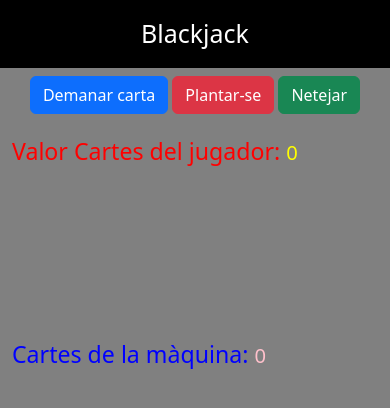
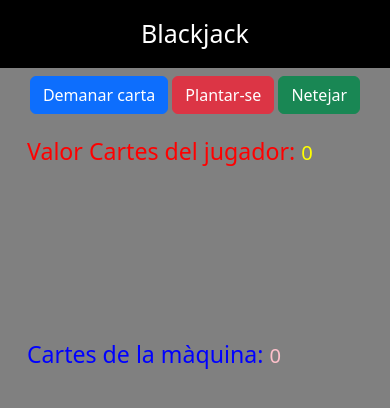
Before and after one commit to jaumevc/blackjack, a website built with Vite: page index.html in a window 390 px wide. Built offline with nearby package versions, Linux system fonts and the light colour scheme.

Commit message:
estils per visualitzacio agradable des de mobil

```diff
--- a/index.html
+++ b/index.html
@@ -25,7 +25,7 @@
     <br/>
     <div class="row container">
         <div class="col">
-            <h3 style="color: red;">Valor Cartes del jugador: <small style="color: yellow;">0</small></h2>
+            <h3 style="color: red; margin-left: 15px;">Valor Cartes del jugador: <small style="color: yellow;">0</small></h2>
             <div id="jugador-cartes">
                 <!-- <img class="carta" src="assets/cartas/2C.png">
                 <img class="carta" src="assets/cartas/2C.png">
@@ -37,7 +37,7 @@
 
     <div class="row container mt-2">
         <div class="col">
-            <h3 style="color: blue;">Cartes de la màquina: <small style="color: pink;">0</small></h2>
+            <h3 style="color: blue; margin-left: 15px;">Cartes de la màquina: <small style="color: pink;">0</small></h2>
             <div id="maquina-cartes">
                 <!-- <img class="carta" src="assets/cartas/AC.png">
                 <img class="carta" src="assets/cartas/AC.png">
```
